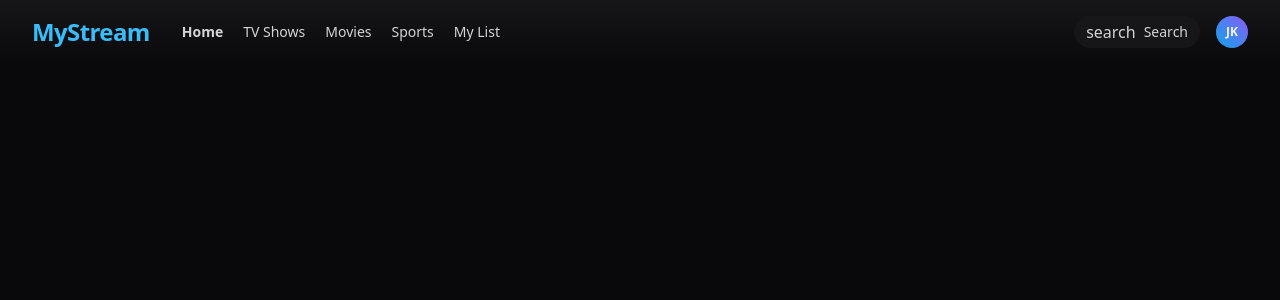
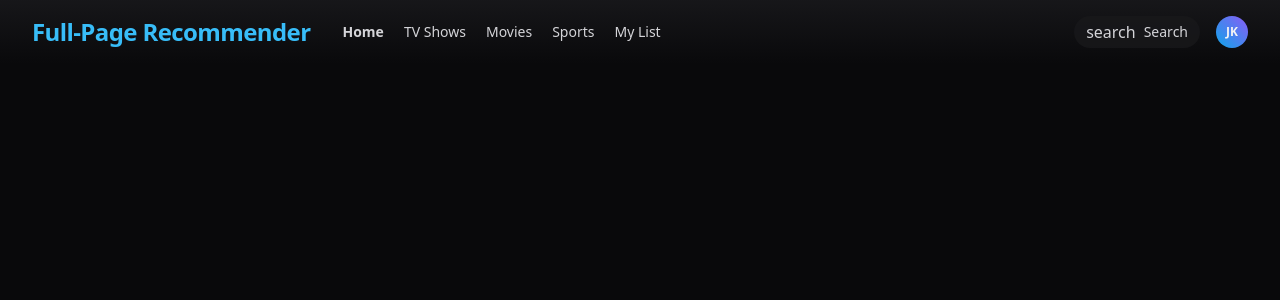
Before and after one commit to jankislinger/full-page-recommender, a Flask app: template examples/flask-fpr/templates/page.html in a window 1280 px wide. Shown: the top 300 px of the page. Run offline with Flask 3, Linux system fonts and the light colour scheme; the template is opened without the code that fills it, so the values that code supplies are empty; some libraries are stand-ins or nearby versions.

Commit message:
cleanup instances in demo

```diff
--- a/examples/flask-fpr/app.py
+++ b/examples/flask-fpr/app.py
@@ -31,21 +31,12 @@ app.add_template_filter(render_page, name="render_page")
 
 
 def build_demo_page() -> Page:
-    # In real app, this would come from DB / recommender / API
-    hero_tile = Tile(
-        id="hero-1",
-        title="Featured Show: Night City Stories",
-        subtitle="New episodes weekly",
-        image_url="https://images.pexels.com/photos/799137/pexels-photo-799137.jpeg",
-        badge="Exclusive",
-    )
-
     continue_tiles = [
         Tile(
             id="cont-1",
-            title="Space Rangers",
+            title="Stranger Things",
             subtitle="S1 · E4",
-            image_url="https://images.pexels.com/photos/799443/pexels-photo-799443.jpeg",
+            image_url="https://media.themoviedb.org/t/p/w220_and_h330_face/uOOtwVbSr4QDjAGIifLDwpb2Pdl.jpg",
         ),
         Tile(
             id="cont-2",
@@ -62,7 +53,6 @@ def build_demo_page() -> Page:
             subtitle="Movie · 2h 10m",
             image_url="https://images.pexels.com/photos/799443/pexels-photo-799443.jpeg",
             badge="Top 10",
-            is_hd=True,
         ),
         Tile(
             id="trend-2",
@@ -76,7 +66,6 @@ def build_demo_page() -> Page:
             title="Goal Rush",
             subtitle="Sports · Highlights",
             image_url="https://images.pexels.com/photos/799443/pexels-photo-799443.jpeg",
-            is_hd=True,
         ),
     ]
 
@@ -87,7 +76,6 @@ def build_demo_page() -> Page:
             subtitle="Movie · 2h 10m",
             image_url="https://images.pexels.com/photos/799443/pexels-photo-799443.jpeg",
             badge=f"Top {i}",
-            is_hd=True,
         )
         for i in range(24)
     ]
@@ -98,7 +86,7 @@ def build_demo_page() -> Page:
         Carousel(id="long-tiles", title="Scrollable", tiles=long_tiles),
     ]
 
-    return Page(title="MyStream", hero=hero_tile, carousels=carousels)
+    return Page(carousels=carousels)
 
 
 # -----------------------------
--- a/examples/flask-fpr/templates/base.html
+++ b/examples/flask-fpr/templates/base.html
@@ -30,7 +30,7 @@
       >
         <div class="flex items-center gap-8">
           <div class="text-2xl font-black tracking-tight text-sky-400">
-            {{ brand or "MyStream" }}
+            {{ brand or "Full-Page Recommender" }}
           </div>
           <nav class="hidden md:flex items-center gap-5 text-sm text-zinc-300">
             <a href="#" class="hover:text-white font-semibold">Home</a>
```
